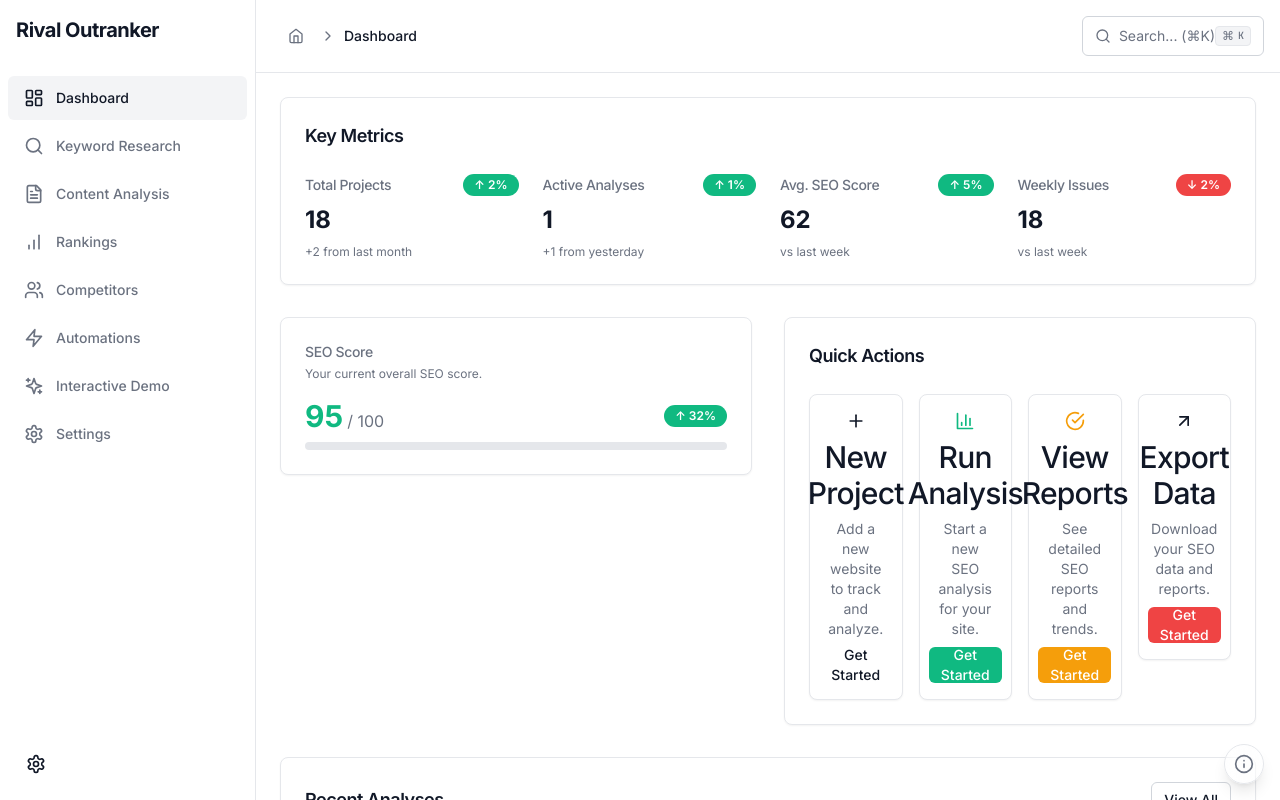
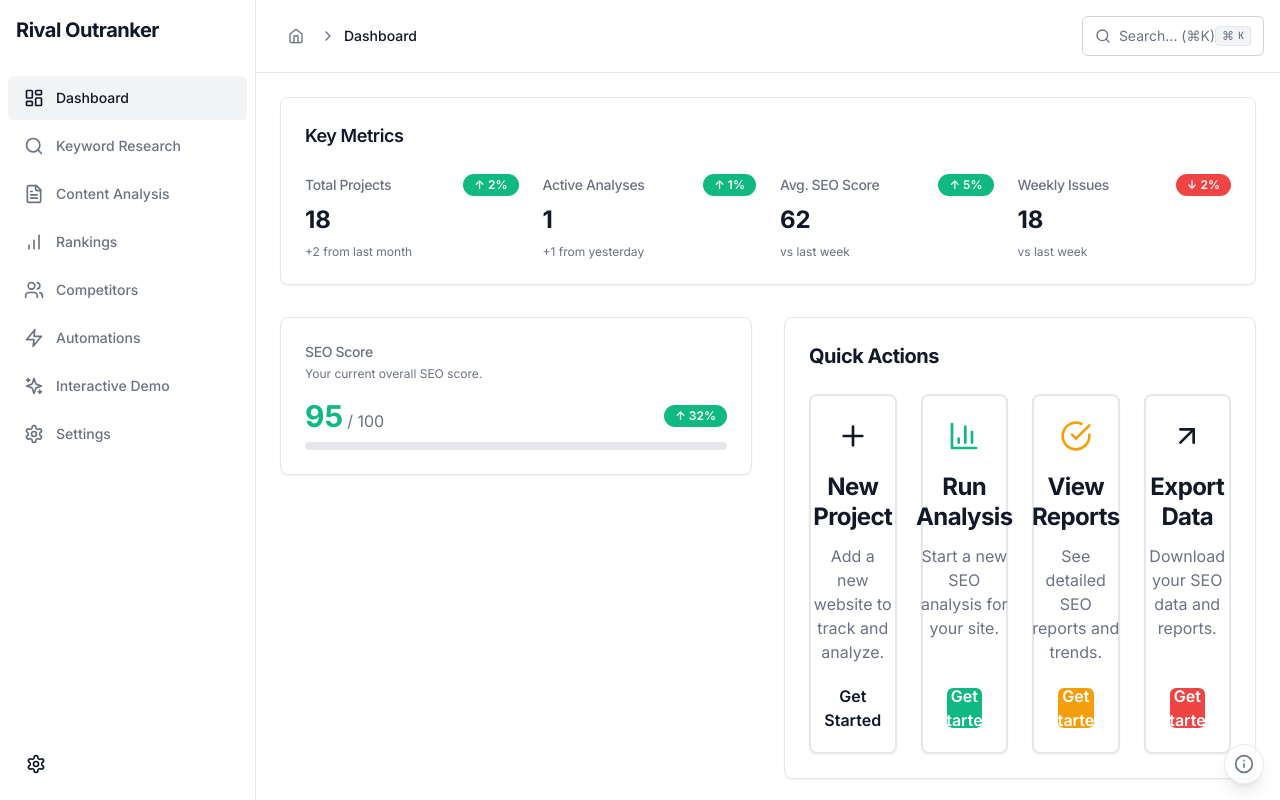
Before and after one commit to nmang004/SEOAuditer, a Next.js app: page /dashboard in a window 1280 px wide. Built offline with nearby package versions, Linux system fonts and the light colour scheme.

Commit message:
Update quick actions card and analysis page margins
- Enhanced the quick actions card layout and styling
- Improved margins and spacing on the analysis page for better readability

```diff
--- a/src/app/dashboard/projects/[projectId]/ProjectClient.tsx
+++ b/src/app/dashboard/projects/[projectId]/ProjectClient.tsx
@@ -44,13 +44,13 @@
   const [activeTab, setActiveTab] = useState("overview");
 
   return (
-    <div className="container mx-auto py-8">
+    <div className="container mx-auto py-8 px-4 md:px-8 max-w-7xl">
       <m.div
         initial={{ opacity: 0, y: 20 }}
         animate={{ opacity: 1, y: 0 }}
         transition={{ duration: 0.5 }}
       >
-        <div className="flex justify-between items-center mb-8">
+        <div className="flex flex-col md:flex-row md:justify-between md:items-center gap-4 mb-10">
           <div>
             <h1 className="text-3xl font-bold mb-2">{mockProject.name}</h1>
             <p className="text-muted-foreground">{mockProject.url}</p>
@@ -58,7 +58,7 @@
           <Button>Run New Analysis</Button>
         </div>
 
-        <Tabs value={activeTab} onValueChange={setActiveTab} className="space-y-4">
+        <Tabs value={activeTab} onValueChange={setActiveTab} className="space-y-6">
           <TabsList>
             <TabsTrigger value="overview">Overview</TabsTrigger>
             <TabsTrigger value="issues">Issues</TabsTrigger>
@@ -66,31 +66,31 @@
             <TabsTrigger value="settings">Settings</TabsTrigger>
           </TabsList>
 
-          <TabsContent value="overview" className="space-y-4">
-            <div className="grid grid-cols-1 md:grid-cols-2 lg:grid-cols-4 gap-4">
-              <Card className="p-6">
+          <TabsContent value="overview" className="space-y-6">
+            <div className="grid grid-cols-1 md:grid-cols-2 lg:grid-cols-4 gap-6">
+              <Card className="p-6 mt-2">
                 <h3 className="text-sm font-medium mb-2">Overall Score</h3>
                 <div className="text-3xl font-bold mb-2">{mockProject.currentScore}</div>
                 <Progress value={mockProject.currentScore} className="h-2" />
               </Card>
-              <Card className="p-6">
+              <Card className="p-6 mt-2">
                 <h3 className="text-sm font-medium mb-2">Performance</h3>
                 <div className="text-3xl font-bold mb-2">{mockProject.metrics.performance}</div>
                 <Progress value={mockProject.metrics.performance} className="h-2" />
               </Card>
-              <Card className="p-6">
+              <Card className="p-6 mt-2">
                 <h3 className="text-sm font-medium mb-2">Accessibility</h3>
                 <div className="text-3xl font-bold mb-2">{mockProject.metrics.accessibility}</div>
                 <Progress value={mockProject.metrics.accessibility} className="h-2" />
               </Card>
-              <Card className="p-6">
+              <Card className="p-6 mt-2">
                 <h3 className="text-sm font-medium mb-2">Best Practices</h3>
                 <div className="text-3xl font-bold mb-2">{mockProject.metrics.bestPractices}</div>
                 <Progress value={mockProject.metrics.bestPractices} className="h-2" />
               </Card>
             </div>
 
-            <Card className="p-6">
+            <Card className="p-6 mt-2">
               <h2 className="text-xl font-bold mb-4">Recent Issues</h2>
               <div className="space-y-4">
                 {mockProject.recentIssues.map((issue) => (
@@ -111,22 +111,22 @@
             </Card>
           </TabsContent>
 
-          <TabsContent value="issues">
-            <Card className="p-6">
+          <TabsContent value="issues" className="space-y-6">
+            <Card className="p-6 mt-2">
               <h2 className="text-xl font-bold mb-4">All Issues</h2>
               {/* Add issues list component here */}
             </Card>
           </TabsContent>
 
-          <TabsContent value="history">
-            <Card className="p-6">
+          <TabsContent value="history" className="space-y-6">
+            <Card className="p-6 mt-2">
               <h2 className="text-xl font-bold mb-4">Analysis History</h2>
               {/* Add history timeline component here */}
             </Card>
           </TabsContent>
 
-          <TabsContent value="settings">
-            <Card className="p-6">
+          <TabsContent value="settings" className="space-y-6">
+            <Card className="p-6 mt-2">
               <h2 className="text-xl font-bold mb-4">Project Settings</h2>
               {/* Add settings form component here */}
             </Card>
--- a/src/components/dashboard/quick-actions.tsx
+++ b/src/components/dashboard/quick-actions.tsx
@@ -53,8 +53,8 @@
       transition={{ duration: 0.5 }}
     >
       <Card className="p-6">
-        <h2 className="text-lg font-semibold mb-6">Quick Actions</h2>
-        <div className="grid grid-cols-1 md:grid-cols-2 lg:grid-cols-4 gap-4">
+        <h2 className="text-xl font-bold mb-6">Quick Actions</h2>
+        <div className="grid grid-cols-1 md:grid-cols-2 lg:grid-cols-4 gap-6">
           {actions.map((action, index) => (
             <m.div
               key={action.title}
@@ -62,22 +62,22 @@
               animate={{ opacity: 1, y: 0 }}
               transition={{ duration: 0.5, delay: index * 0.1 }}
             >
-              <Link href={action.href}>
-                <Card className="p-4 hover:bg-muted/50 transition-colors">
-                  <div className="flex flex-col items-center text-center space-y-2">
-                    <div className={`text-${action.color}-500`}>{action.icon}</div>
-                    <h3 className="font-medium">{action.title}</h3>
-                    <p className="text-sm text-muted-foreground">
+              <Link href={action.href} className="block h-full">
+                <Card className="h-full p-6 flex flex-col items-center justify-between border-2 border-muted/30 hover:border-primary-500 transition-all">
+                  <div className="flex flex-col items-center text-center gap-3 flex-1">
+                    <div className={`text-${action.color}-500 mb-2`}>{React.cloneElement(action.icon as React.ReactElement, { className: 'h-8 w-8' })}</div>
+                    <h3 className="text-2xl font-bold leading-tight">{action.title}</h3>
+                    <p className="text-base text-muted-foreground mb-2">
                       {action.description}
                     </p>
-                    <Button
-                      variant={getButtonVariant(action.color)}
-                      size="sm"
-                      className="mt-2"
-                    >
-                      Get Started
-                    </Button>
                   </div>
+                  <Button
+                    variant={getButtonVariant(action.color)}
+                    size="default"
+                    className="w-full mt-4 text-base font-semibold py-2"
+                  >
+                    Get Started
+                  </Button>
                 </Card>
               </Link>
             </m.div>
```
